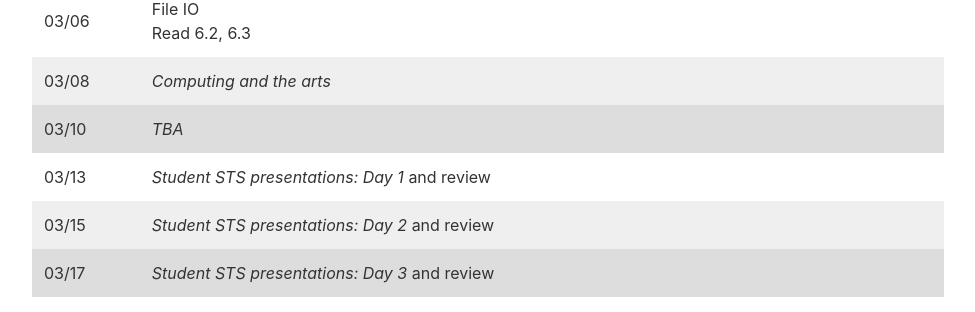
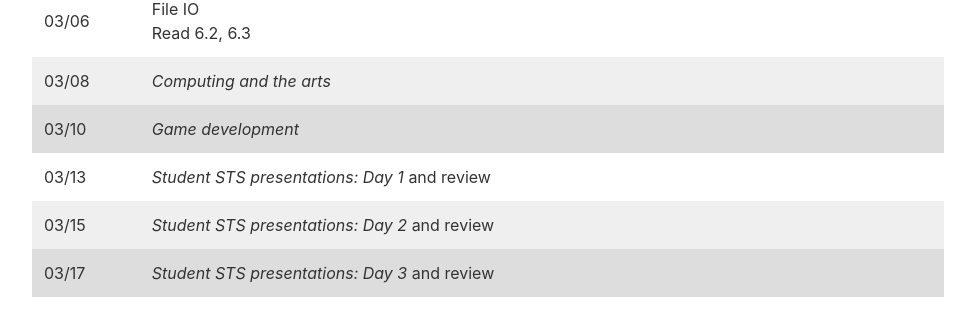
Before and after one commit to jacksonjw12/mbannister.github.io, a Jekyll site: the page built from _teaching/10-w17/index.md, in a window 1280 px wide and 900 px high, scrolled down 4037 px. Shown: the part 141-453 px from the top of the window, without its empty margins (152-1127 px from the left). Built offline with Jekyll 4.4.1, drawn with Linux system fonts in a browser that asks for light colours.

Commit message:
Update 10 schedule

```diff
--- a/_teaching/10-w17/index.md
+++ b/_teaching/10-w17/index.md
@@ -122,7 +122,7 @@ All exams will be closed-note, closed-book, closed-computer, closed-calculator a
 03/03 | _Piracy and digital rights management (DRM)_
 03/06 | File IO <br /> Read 6.2, 6.3 <!-- Week 9; file IO -->
 03/08 | _Computing and the arts_
-03/10 | _TBA_ <!-- _Theoretical computer science_ -->
+03/10 | _Game development_
 03/13 | _Student STS presentations: Day 1_ and review <!-- Week 10; wrap-up  -->
 03/15 | _Student STS presentations: Day 2_ and review
 03/17 | _Student STS presentations: Day 3_ and review
```
